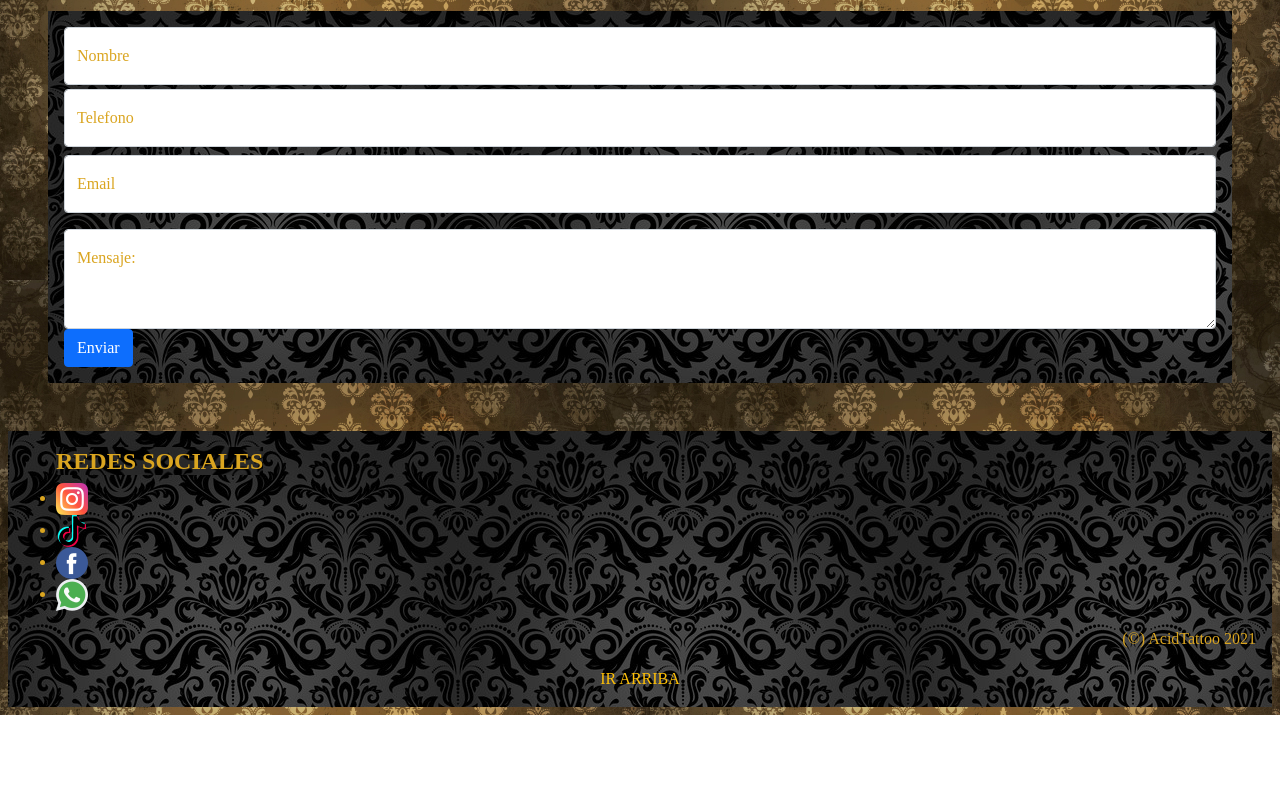
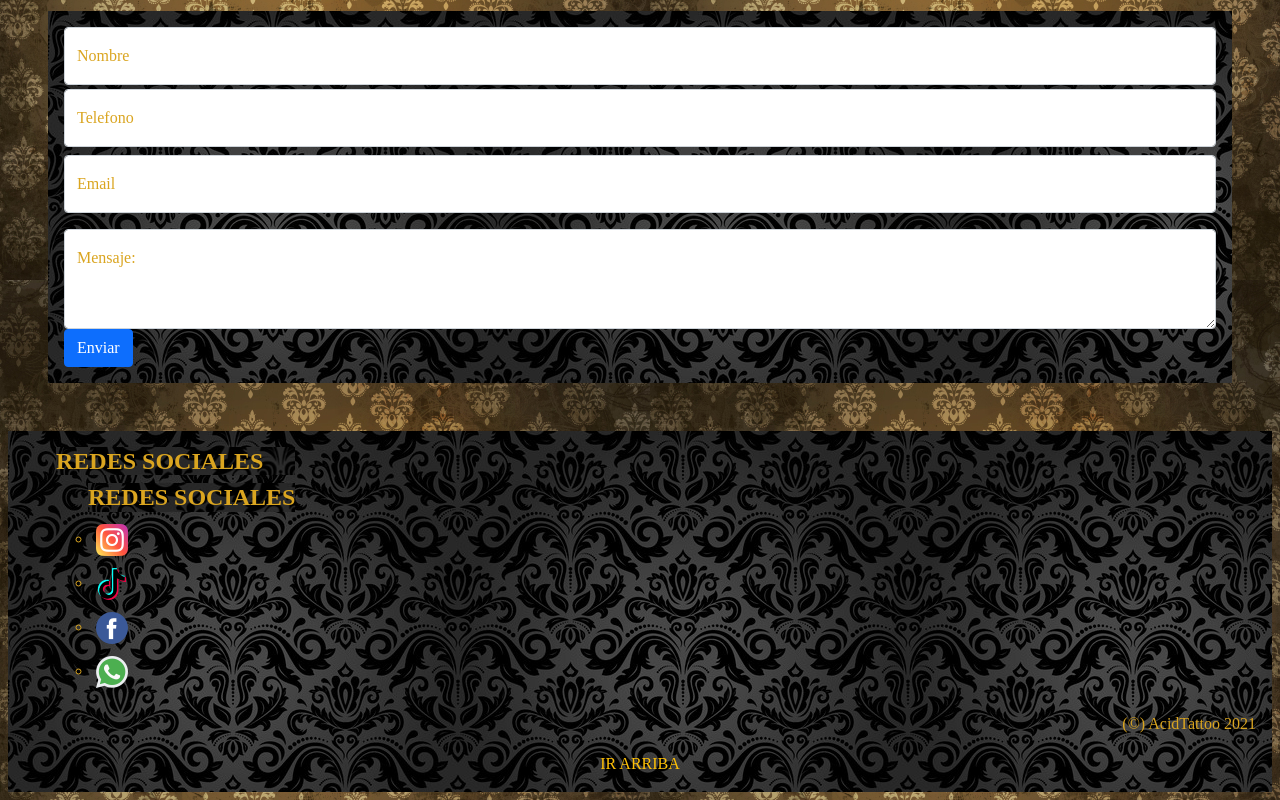
Before and after one commit to ThomasNazarenoMendez/PROYECTOFINAL-NAZARENOMENDEZ, a plain HTML site: page index.html in a window 1280 px wide. Shown: the part 1781-2581 px from the top of the page. Before the commit the page ends 2496 px from the top, so only its background shows below. Drawn offline with nearby package versions, Linux system fonts and the light colour scheme; a web font is replaced by a local one.

Commit message:
fixFinal

```diff
--- a/index.html
+++ b/index.html
@@ -84,10 +84,12 @@
 	<div class="d-flex">
 		<ul >
 			 <h4>REDES SOCIALES</h4>
-			<li><a class="text-decoration-none text-warning " href="https://www.instagram.com/acidclubdetatuajes/" target="_blank" id="isnta"><img src="imgs/instagram.png"></a></li>
-			<li><a class="text-decoration-none text-warning" href="https://www.tiktok.com/search?q=acidclubdetatuajes&t=1636293883631" target="_blank" id="tiktok"><img src="imgs/tik-tok.png"></a></li>
-			<li><a class="text-decoration-none text-warning" href="https://www.facebook.com/acid.tattoomadero" target="_blank" id="face"><img src="imgs/facebook.png"></a></li>
-			<li><a class="text-decoration-none text-warning" href="https://wa.me/+541151429370" target="_blank" id="WPP"><img src="imgs/whatsapp.png"></a></li>
+			<ul >
+				 <h4>REDES SOCIALES</h4>
+						<li class="m-1 p-1"><a class="text-decoration-none text-warning " href="https://www.instagram.com/acidclubdetatuajes/" target="_blank" id="isnta"><img src="imgs/instagram.png"></a></li>
+						<li class="m-1 p-1"><a class="text-decoration-none text-warning" href="https://www.tiktok.com/search?q=acidclubdetatuajes&t=1636293883631" target="_blank" id="tiktok"><img src="imgs/tik-tok.png"></a></li>
+						<li class="m-1 p-1"><a class="text-decoration-none text-warning" href="https://www.facebook.com/acid.tattoomadero" target="_blank" id="face"><img src="imgs/facebook.png"></a></li>
+						<li class="m-1 p-1"><a class="text-decoration-none text-warning" href="https://wa.me/+541151429370" target="_blank" id="WPP"><img src="imgs/whatsapp.png"></a></li>
 		</ul>
 	</div>
 	<div>
@@ -107,9 +109,9 @@
       <div class="modal-body">
         Actualmente esta parte del sitio esta en desarrollo, podes comunicarte con nostros a teves de nuestras redes sociales:
         <ul>
-        	<li><a class="text-decoration-none text-warning " href="https://www.instagram.com/acidclubdetatuajes/" target="_blank" id="isnta"><img src="imgs/instagram.png"></a></li>
-        	<li><a class="text-decoration-none text-warning" href="https://www.facebook.com/acid.tattoomadero" target="_blank" id="face"><img src="imgs/facebook.png"></a></li>
-        	<li><a class="text-decoration-none text-warning" href="https://wa.me/+541151429370" target="_blank" id="WPP"><img src="imgs/whatsapp.png"></a></li>
+        	<li class="m-1 p-1"><a class="text-decoration-none text-warning " href="https://www.instagram.com/acidclubdetatuajes/" target="_blank" id="isnta"><img src="imgs/instagram.png"></a></li>
+        	<li class="m-1 p-1"><a class="text-decoration-none text-warning" href="https://www.facebook.com/acid.tattoomadero" target="_blank" id="face"><img src="imgs/facebook.png"></a></li>
+        	<li class="m-1 p-1"><a class="text-decoration-none text-warning" href="https://wa.me/+541151429370" target="_blank" id="WPP"><img src="imgs/whatsapp.png"></a></li>
         </ul>
       </div>
       <div class="modal-footer">
```
Also changed, not shown: barber.html (+6 -4 lines), historia.html (+6 -4 lines), staff.html (+6 -4 lines), tattoo.html (+6 -4 lines).
